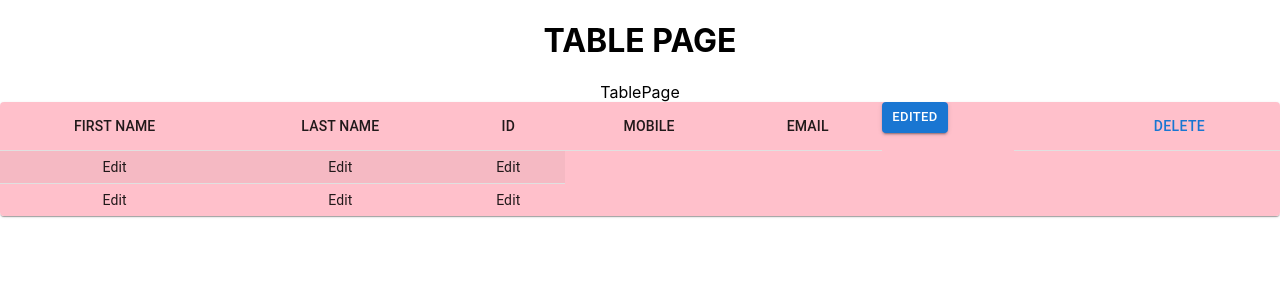
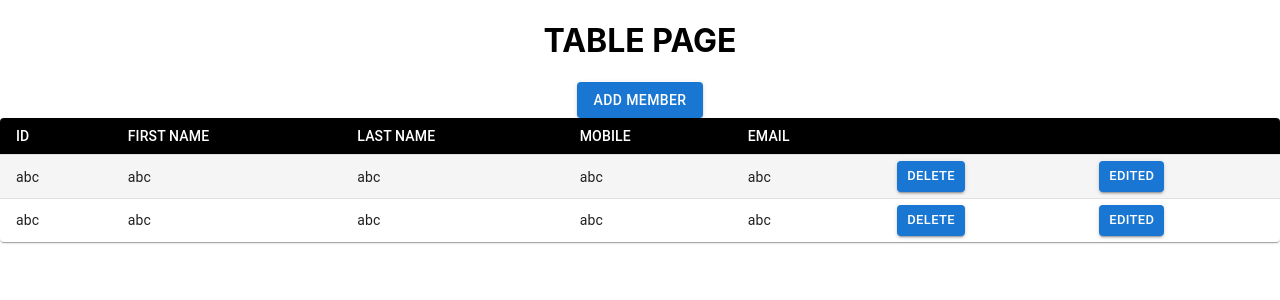
Before and after one commit to AaishaJameela/crud-Application-using-React, a React (Create React App) app: page / in a window 1280 px wide. Shown: the top 300 px of the page. Built offline with nearby package versions, Linux system fonts and the light colour scheme.

Commit message:
new file:   src/components/ButtonsPages.js 	modified:   src/components/TablePage.js

```diff
--- /dev/null
+++ b/src/components/ButtonsPages.js
@@ -0,0 +1,29 @@
+import React from "react";
+import { Button } from "@mui/material";
+export const DeleteButton = () => {
+  return (
+    <div>
+      <Button variant="contained" size="small" onClick={() => alert("deleted")}>
+        Delete
+      </Button>
+    </div>
+  );
+};
+export const EditButton = () => {
+  return (
+    <div>
+      <Button variant="contained" size="small" onClick={() => alert("EDITED")}>
+        Edited
+      </Button>
+    </div>
+  );
+};
+export const AddNewButton = () => {
+  return (
+    <div>
+      <Button variant="contained" onClick={() => alert("new member added")}>
+        add member
+      </Button>
+    </div>
+  );
+};
--- a/src/components/TablePage.js
+++ b/src/components/TablePage.js
@@ -4,12 +4,32 @@ import {
   TableContainer,
   TableHead,
   TableCell,
+  Paper,
   TableRow,
-  Paper,
-  Button,
+  tableCellClasses,
 } from "@mui/material";
+import React, { useState } from "react";
 import { styled } from "@mui/material/styles";
-import React from "react";
+import { AddNewButton, DeleteButton, EditButton } from "./ButtonsPages";
+
+// const [dataInTable, setdataInTable] = useState({
+//   Id: 1,
+//   firstname: "pooja",
+//   lastname: "veeranki",
+//   mobile: "1214536",
+//   email: "abvc@gmail.com",
+// });
+
+const StyledTableCell = styled(TableCell)(({ theme }) => ({
+  [`&.${tableCellClasses.head}`]: {
+    backgroundColor: theme.palette.common.black,
+    color: theme.palette.common.white,
+  },
+  [`&.${tableCellClasses.body}`]: {
+    fontSize: 14,
+  },
+}));
+
 const StyledTableRow = styled(TableRow)(({ theme }) => ({
   "&:nth-of-type(odd)": {
     backgroundColor: theme.palette.action.hover,
@@ -19,41 +39,47 @@ const StyledTableRow = styled(TableRow)(({ theme }) => ({
     border: 0,
   },
 }));
-
 export const TablePage = () => {
   return (
     <div>
-      TablePage
+      <AddNewButton />
       <TableContainer component={Paper} align="center">
-        <Table size="small" sx={{ minWidth: 650, backgroundColor: "pink" }}>
-          <TableHead backgroundColor="pink">
-            <TableCell align="center"> FIRST NAME</TableCell>
-            <TableCell align="center"> LAST NAME</TableCell>
-            <TableCell align="center"> ID </TableCell>
-            <TableCell align="center"> MOBILE</TableCell>
-            <TableCell align="center"> EMAIL</TableCell>
-            <Button
-              variant="contained"
-              size="small"
-              onClick={() => alert("EDITED")}
-            >
-              Edited
-            </Button>
-            <TableCell align="center"> </TableCell>
-            <TableCell align="center">
-              <Button onClick={() => alert("deleted")}>Delete</Button>
-            </TableCell>
+        <Table size="small" sx={{ minWidth: 650 }}>
+          <TableHead>
+            <StyledTableCell>ID</StyledTableCell>
+            <StyledTableCell>FIRST NAME</StyledTableCell>
+            <StyledTableCell>LAST NAME</StyledTableCell>
+            <StyledTableCell>MOBILE</StyledTableCell>
+            <StyledTableCell>EMAIL</StyledTableCell>
+            <StyledTableCell />
+            <StyledTableCell />
           </TableHead>
-          <TableBody align="left">
+          <TableBody>
             <StyledTableRow>
-              <TableCell align="center"> Edit</TableCell>
-              <TableCell align="center"> Edit</TableCell>
-              <TableCell align="center"> Edit</TableCell>
+              <StyledTableCell>abc</StyledTableCell>
+              <StyledTableCell>abc</StyledTableCell>
+              <StyledTableCell>abc</StyledTableCell>
+              <StyledTableCell>abc</StyledTableCell>
+              <StyledTableCell>abc</StyledTableCell>
+              <StyledTableCell>
+                <DeleteButton />
+              </StyledTableCell>
+              <StyledTableCell>
+                <EditButton />
+              </StyledTableCell>
             </StyledTableRow>
             <StyledTableRow>
-              <TableCell align="center"> Edit</TableCell>
-              <TableCell align="center"> Edit</TableCell>
-              <TableCell align="center"> Edit</TableCell>
+              <StyledTableCell>abc</StyledTableCell>
+              <StyledTableCell>abc</StyledTableCell>
+              <StyledTableCell>abc</StyledTableCell>
+              <StyledTableCell>abc</StyledTableCell>
+              <StyledTableCell>abc</StyledTableCell>
+              <StyledTableCell>
+                <DeleteButton />
+              </StyledTableCell>
+              <StyledTableCell>
+                <EditButton />
+              </StyledTableCell>
             </StyledTableRow>
           </TableBody>
         </Table>
```
Also changed, not shown: src/components/TableCellPage.js (added, +32 -0 lines).
